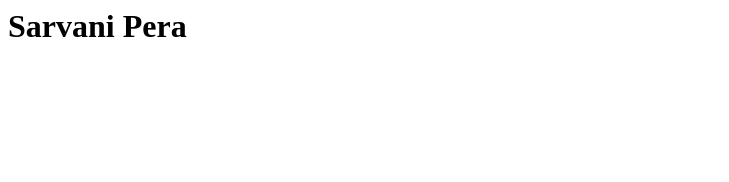
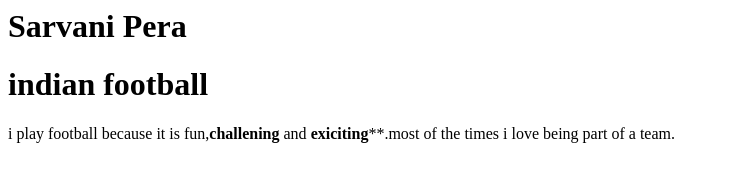
Before and after one commit to 44-563-Web-Apps-S23/44563-webapps-assignment-3-perasarvani, a plain HTML site: page index.html in a window 1280 px wide. Shown: the whole page, without its empty margins (0-729 px from the left). Drawn offline with Linux system fonts and the light colour scheme.

Commit message:
adding header

```diff
--- a/index.html
+++ b/index.html
@@ -8,3 +8,5 @@
         <h1>Sarvani Pera</h1>
     </body>
 </Doctype>
+<h1>indian football </h1>
+<p>i play football because it is fun,<b>challening</b> and <b>exiciting</b>**.most of the times i love being part of a team.</p>
```
Also changed, not shown: 1 other file.
